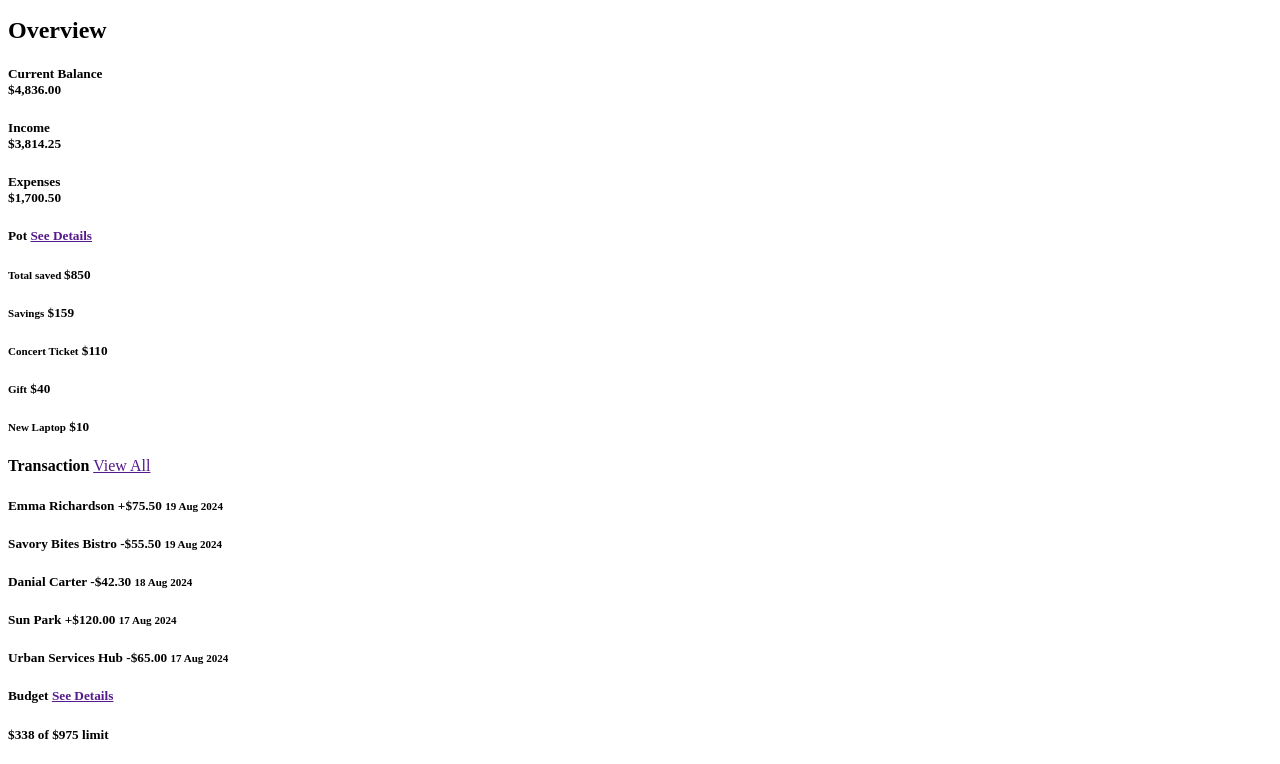
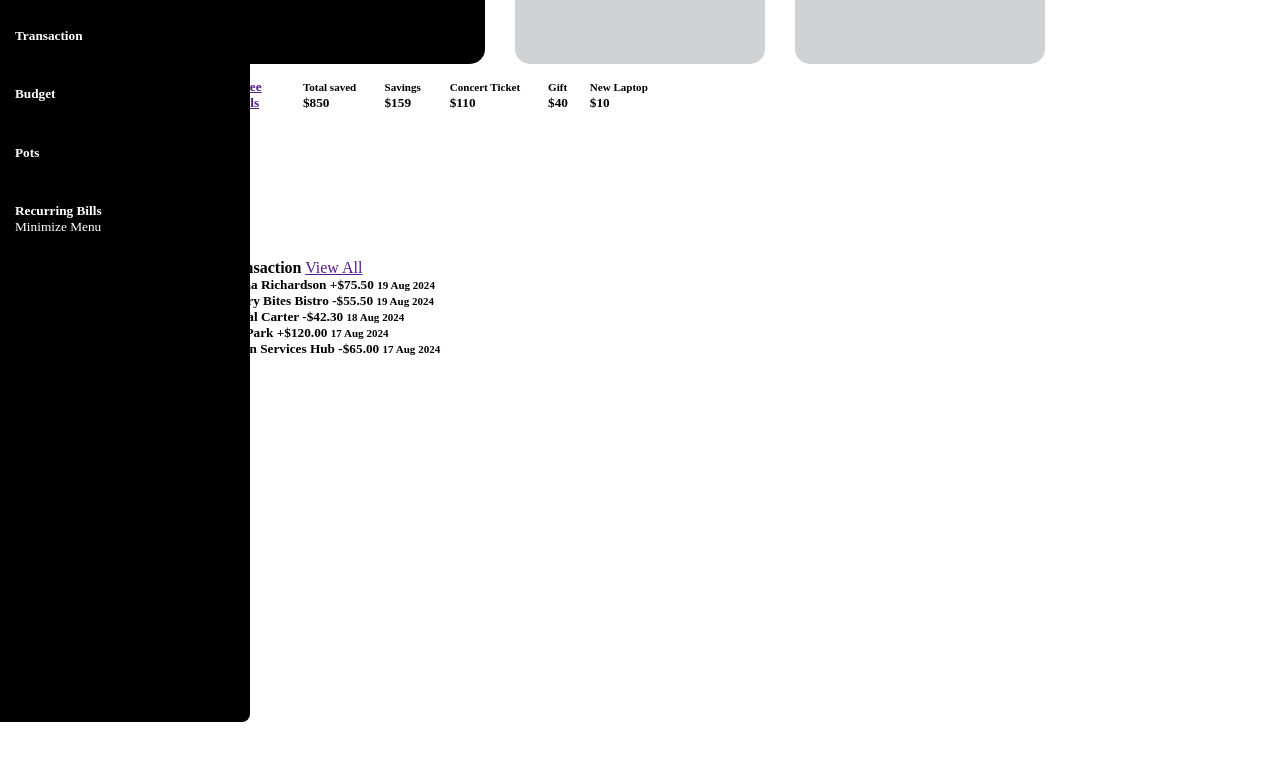
Before and after one commit to DevSolex/blf-frontend-cohort-iv, a plain HTML site: page financeApp/index.html in a window 1280 px wide. Shown: the part 78-842 px from the top of the page. Drawn offline with Linux system fonts and the light colour scheme.

Commit message:
chad/apply little css to menu

```diff
--- a/financeApp/index.html
+++ b/financeApp/index.html
@@ -14,6 +14,7 @@
                     <h1>
                         finance
                     </h1>
+                    <div class="menu-content">
                         <h5>
                             Overview
                         </h5>
@@ -29,19 +30,20 @@
                         <h5>
                             Recurring Bills
                         </h5>
+                    </div>
                     <small>
                         Minimize Menu
                     </small>
             </div>
         </aside>
         <main>
-            <div>
+            <div class="main-body">
                 <section id="Overview">
-                    <div>
                     <h1>
                         Overview
                     </h1>
-                        <div>
+                    <div class="overview">
+                        <div class="current-balance">
                             <h5>
                                 Current Balance <br>
                                 <span>
@@ -49,7 +51,7 @@
                                 </span>
                             </h5>
                         </div>
-                        <div>
+                        <div class="income">
                             <h5>
                                 Income <br>
                                 <span>
@@ -57,7 +59,7 @@
                                 </span>
                             </h5>
                         </div>
-                        <div>
+                        <div class="expenses">
                             <h5>
                                 Expenses <br>
                                 <span>
@@ -68,7 +70,7 @@
                     </div>
                 </section>
                 <section id="Pot">
-                    <div>
+                    <div class="pot">
                         <h5>
                             <b>Pot</b> <a href="">See Details</a>
                         </h5>
@@ -117,7 +119,7 @@
                     </div>
                 </section>
                 <section id="Transaction">
-                    <div>
+                    <div class="transaction">
                         <p>
                             <b>Transaction</b> <a href="">View All</a>
                         </p>
@@ -159,7 +161,7 @@
                     </div>
                 </section>
                 <section id="Budget">
-                    <div>
+                    <div class="budget">
                         <h5>
                             <b>Budget</b> <a href="">See Details</a>
                         </h5>
@@ -203,7 +205,7 @@
                     </div>
                 </section>
                 <section id="Recurring_Bills">
-                    <div>
+                    <div class="recurring-bills">
                         <h5>
                             Recurring Bills
                             <small>
--- a/financeApp/style.css
+++ b/financeApp/style.css
@@ -1,5 +1,110 @@
+* {
+    margin: 0;
+    padding: 0;
+    box-sizing: border-box;
+}
+
+body {
+    background-color: white;
+}
+
+aside {
+    position: fixed;
+    top: 0;
+    left: 0;
+    width: 250px;
+    height: 100vh;
+    padding-left: 15px;
+    background-color: black;
+    color: white;
+    border-top-right-radius: 8px;
+    border-bottom-right-radius: 8px;
+}
+
 .menu {
     display: flex;
-    justify-content: left;
-    background-color: rgb(81, 120, 204);
+    flex-direction: column;
+    justify-content: space-between;
 }
+.menu-content {
+    display: flex;
+    flex-direction: column;
+    justify-content: space-between;
+    height: 250px;
+    margin-top: 20px;
+}
+
+main {
+    display: flex;
+    justify-content:center;
+}
+
+
+ .current-balance {
+    width: 250px;
+    height: 100px;
+    background-color: black;
+    color: white;
+    border-radius: 15px;
+    display: flex;
+    justify-content: center;
+    margin-right: 30px;
+ }
+
+ .income {
+    width: 250px;
+    height: 100px;
+    background-color: rgb(207, 210, 212);
+    color: black;
+    border-radius: 15px;
+    display: flex;
+    justify-content: center;
+    margin-right: 30px;
+ }
+
+ .expenses {
+    width: 250px;
+    height: 100px;
+    background-color: rgb(207, 210, 212);
+    color: black;
+    border-radius: 15px;
+    display: flex;
+    justify-content: center;
+ }
+
+.overview {
+    padding: 15px;
+    display: flex;
+    justify-content: space-between;
+    flex-direction: row;
+}
+
+.pot {
+    width: 450px;
+    height: 180px;
+    color: black;
+    border-radius: 15px;
+    display: flex;
+    justify-content: center;
+}
+
+.transaction {
+    width: 450px;
+    height: 600px;
+    color: black;
+    border-radius: 15px;
+}
+
+.budget {
+    width: 200px;
+    height: 350px;
+    color: black;
+    border-radius: 15px;
+}
+
+.recurring-bills {
+    width: 200px;
+    height: 150px;
+    color: black;
+    border-radius: 15px;
+}
```
Lines whose indentation alone changed are shown as unchanged.
